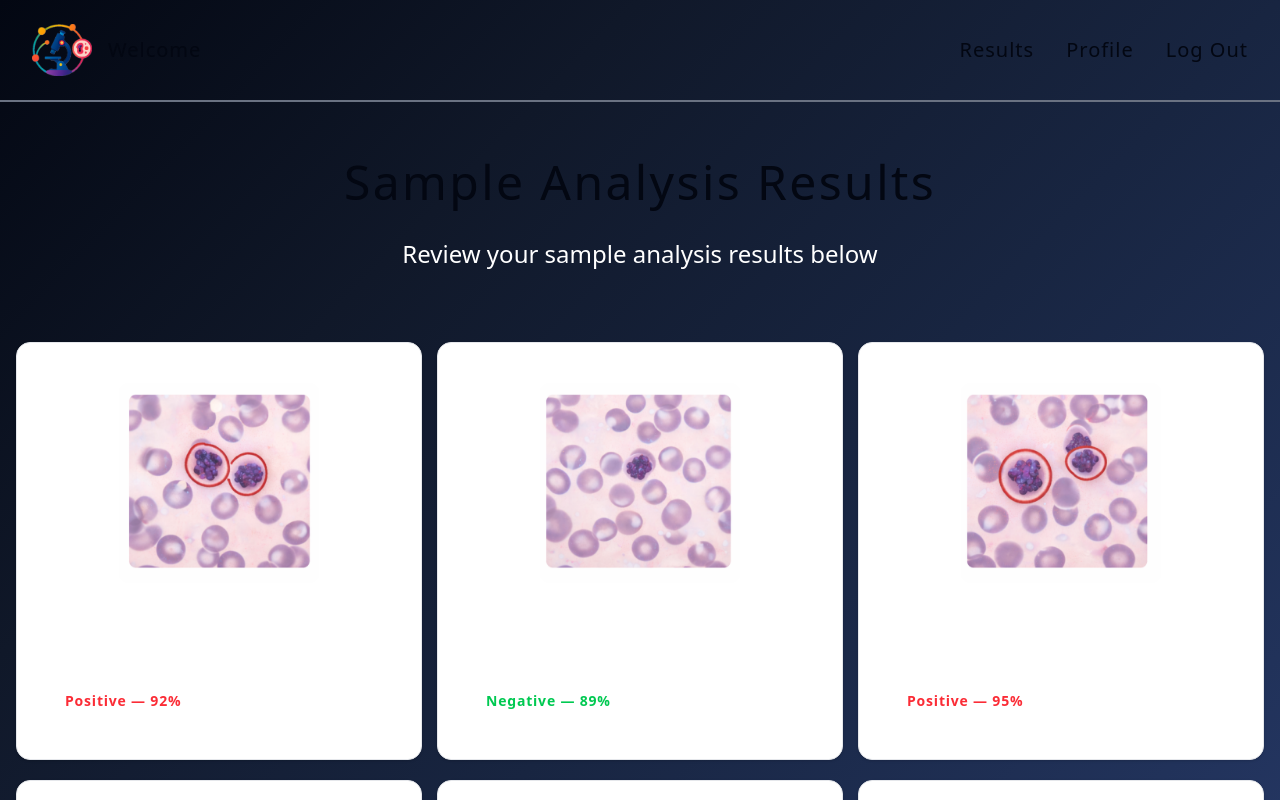
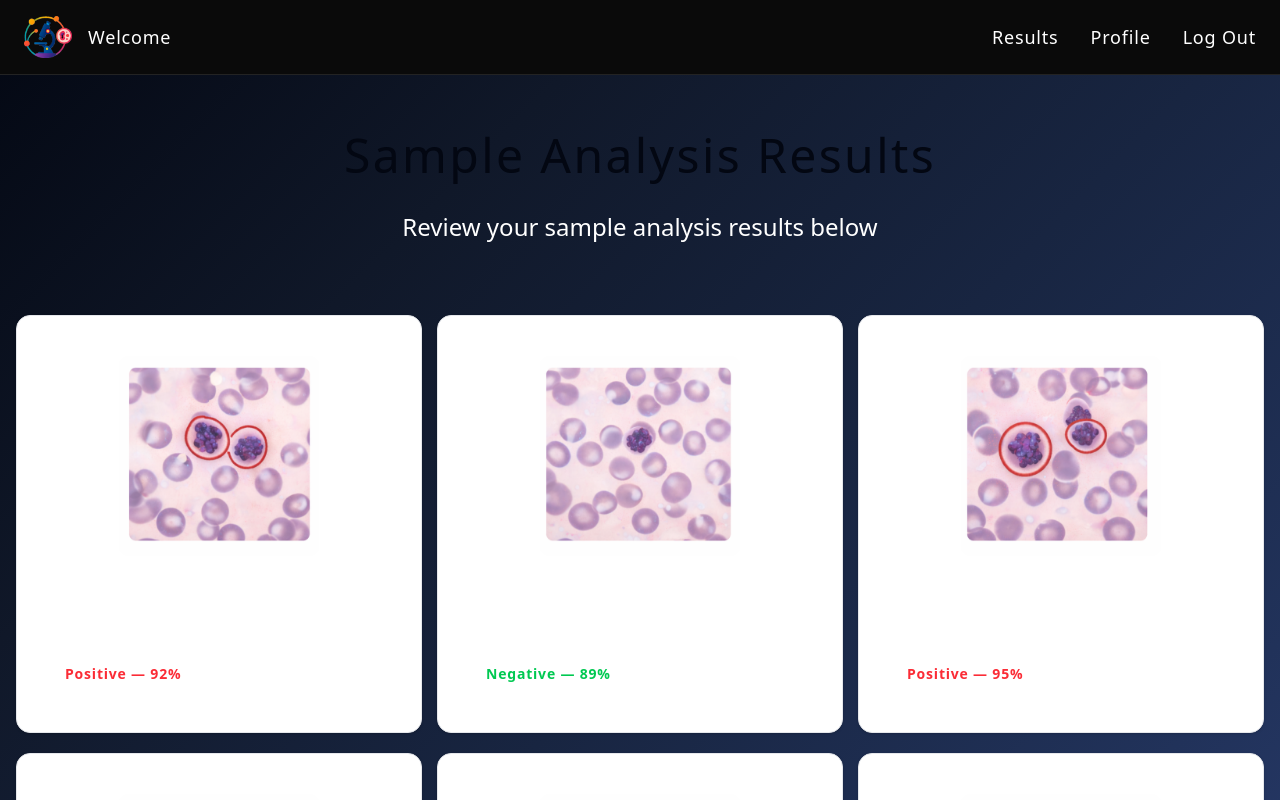
Before and after one commit to richardwaters9049/LukaScope, a Next.js app in the folder frontend/: page /results in a window 1280 px wide. Shown: the top 800 px of the page. Built offline with nearby package versions, Linux system fonts and the light colour scheme.

Commit message:
Burger menu added to navigation component

```diff
--- a/frontend/components/ui/nav.tsx
+++ b/frontend/components/ui/nav.tsx
@@ -1,40 +1,95 @@
 "use client"
-import React from 'react'
-import Link from 'next/link'
+
+import React, { useState } from "react"
+import Link from "next/link"
 import Image from "next/image"
-import { useRouter } from 'next/navigation'
+import { useRouter } from "next/navigation"
+import { motion, AnimatePresence } from "framer-motion"
+import { Bars3Icon, XMarkIcon } from "@heroicons/react/24/outline"
 import LogoImg from "@/public/images/LumaScope Logo 4.png"
 
 const Navigation = () => {
     const router = useRouter()
+    const [open, setOpen] = useState(false)
 
     const handleLogout = () => {
         document.cookie = "session=; Max-Age=0; path=/"
         router.push("/")
     }
 
+    const menuItems = (
+        <>
+            <Link href="/results" onClick={() => setOpen(false)}>
+                Results
+            </Link>
+            <Link href="/profile" onClick={() => setOpen(false)}>
+                Profile
+            </Link>
+            <button
+                onClick={handleLogout}
+                className="text-left hover:text-red-400 transition"
+            >
+                Log Out
+            </button>
+        </>
+    )
+
     return (
-        <div className='navbar py-6 px-8 w-full flex gap-4 justify-between items-center text-xl tracking-wider border-b-2 border-gray-500 '>
-            <div className='logo flex gap-4 items-center'>
-                <Link href={"/dashboard"}>
-                    <Image src={LogoImg} alt="Logo" width={60} height={60} />
-                </Link>
-                <p>Welcome</p>
+        <nav className="w-full border-b border-white/10 bg-neutral-950 text-white tracking-wider">
+            <div className="flex items-center justify-between px-6 py-4">
+
+                {/* Logo */}
+                <div className="flex items-center gap-4">
+                    <Link href="/dashboard">
+                        <Image
+                            src={LogoImg}
+                            alt="LukaScope Logo"
+                            width={48}
+                            height={48}
+                            priority
+                        />
+                    </Link>
+                    <span className="hidden sm:block text-lg font-medium">
+                        Welcome
+                    </span>
+                </div>
+
+                {/* Desktop Menu */}
+                <ul className="hidden md:flex gap-8 text-lg">
+                    {menuItems}
+                </ul>
+
+                {/* Mobile Burger */}
+                <button
+                    onClick={() => setOpen(!open)}
+                    className="md:hidden"
+                    aria-label="Toggle Menu"
+                >
+                    {open ? (
+                        <XMarkIcon className="w-8 h-8" />
+                    ) : (
+                        <Bars3Icon className="w-8 h-8" />
+                    )}
+                </button>
             </div>
-            <div>
-                <ul className='flex gap-8'>
-                    {/* <Link href={"/about"}>About</Link> */}
-                    <Link href={"/results"}>Results</Link>
-                    <Link href={"/profile"}>Profile</Link>
-                    <li
-                        onClick={handleLogout}
-                        className="cursor-pointer hover:underline underline-offset-5"
+
+            {/* Mobile Menu Panel */}
+            <AnimatePresence>
+                {open && (
+                    <motion.div
+                        initial={{ height: 0, opacity: 0 }}
+                        animate={{ height: "auto", opacity: 1 }}
+                        exit={{ height: 0, opacity: 0 }}
+                        transition={{ duration: 0.3, ease: "easeInOut" }}
+                        className="md:hidden overflow-hidden border-t border-white/10"
                     >
-                        Log Out
-                    </li>
-                </ul>
-            </div>
-        </div>
+                        <div className="flex flex-col gap-4 px-6 py-6 text-lg bg-neutral-950">
+                            {menuItems}
+                        </div>
+                    </motion.div>
+                )}
+            </AnimatePresence>
+        </nav>
     )
 }
 
```
